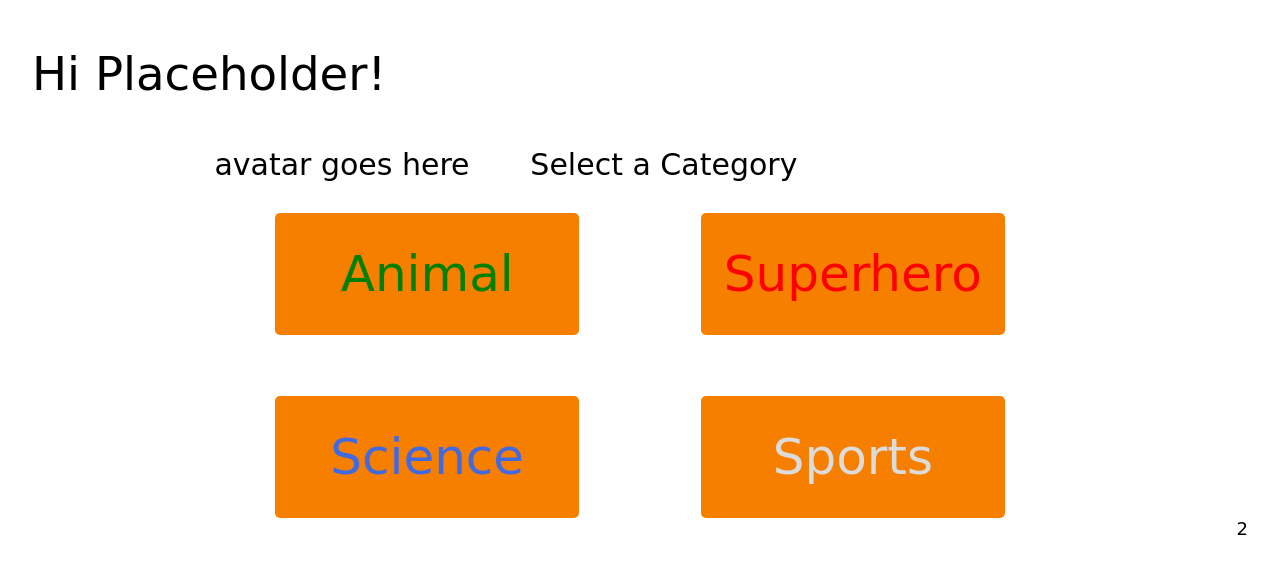
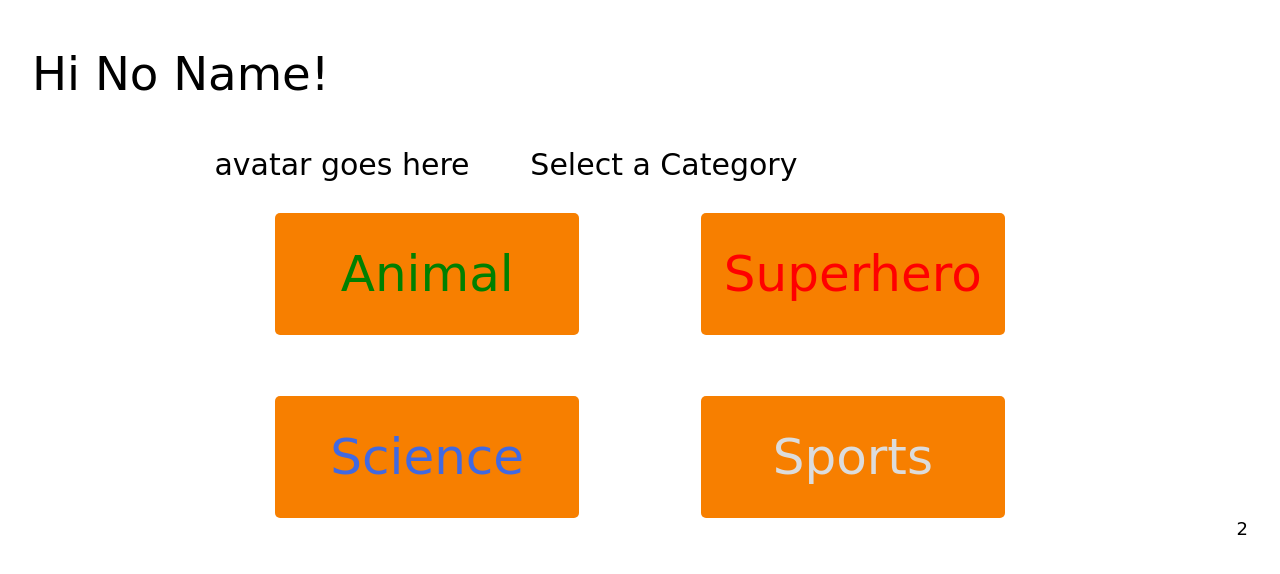
Before and after one commit to SorahsNobody/SearchEngineTutorial, an Angular app in the folder SET/: page /categories in a window 1280 px wide. Shown: the top 574 px of the page. Built offline with nearby package versions, Linux system fonts and the light colour scheme.

Commit message:
Updated category to change player name

```diff
--- a/SET/angular.json
+++ b/SET/angular.json
@@ -1,5 +1,8 @@
 {
   "$schema": "./node_modules/@angular/cli/lib/config/schema.json",
+  "cli": {
+    "analytics": false
+  },
   "version": 1,
   "newProjectRoot": "projects",
   "projects": {
--- a/SET/src/app/category/category.component.html
+++ b/SET/src/app/category/category.component.html
@@ -1,5 +1,5 @@
 <div id="playerName">
-  <p>Hi {{playerName}}!</p>
+  <p>Hi {{pName}}!</p>
 </div>
 <div id="chooseCat">
   <p id="avatar">avatar goes here</p>
--- a/SET/src/app/category/category.component.ts
+++ b/SET/src/app/category/category.component.ts
@@ -1,6 +1,6 @@
 import { Component, OnInit, Input } from '@angular/core';
 import { Router } from '@angular/router';
-import { chosenCat } from 'src/environments/environment';
+import { chosenCat, playerName } from 'src/environments/environment';
 
 @Component({
   selector: 'app-category',
@@ -12,7 +12,7 @@ export class CategoryComponent implements OnInit {
   constructor(private router: Router) {
    }
 
-  @Input('pName') playerName = 'Placeholder'; //Declares that this component has a variable named pName that can be called in the html with playerName
+  @Input('pName') pName = playerName.key; //Declares that this component has a variable named pName that can be called in the html with playerName
   ngOnInit(): void {
   }
 
--- a/SET/src/environments/environment.ts
+++ b/SET/src/environments/environment.ts
@@ -11,7 +11,7 @@ export const chosenCat = {
 }
 
 export const playerName = {
-  key: 'default'
+  key: 'No Name'
 }
 
 /*
```
